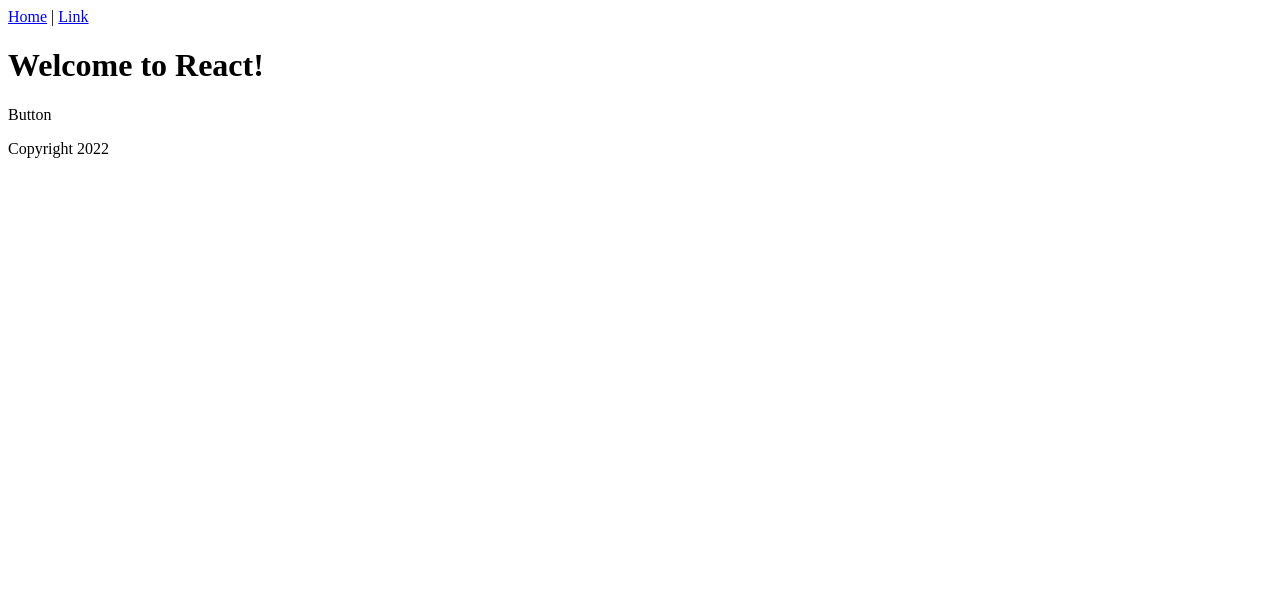
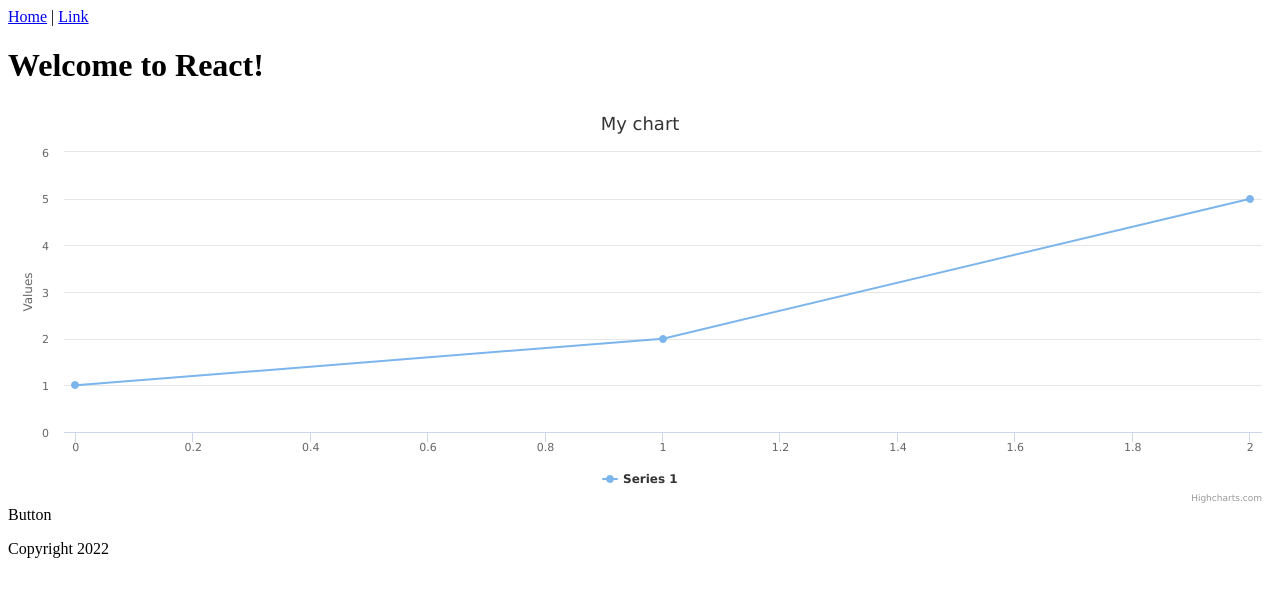
Before and after one commit to makbusher/react-library-practice, a React (Vite) app: page / in a window 1280 px wide. Shown: the top 596 px of the page. Built offline with nearby package versions, Linux system fonts and the light colour scheme; some icons are missing.

Commit message:
add chart

```diff
--- a/src/App.jsx
+++ b/src/App.jsx
@@ -1,6 +1,8 @@
 import { Header } from "./Header";
 import { Content } from "./Content";
 import { Footer } from "./Footer";
+
+
 
 function App() {
   return (
--- a/src/Content.jsx
+++ b/src/Content.jsx
@@ -1,10 +1,27 @@
 import { AwesomeButton } from 'react-awesome-button';
 import 'react-awesome-button/dist/styles.css';
+import React from 'react';
+import Highcharts from 'highcharts';
+import HighchartsReact from 'highcharts-react-official';
+
+
+const options = {
+  title: {
+    text: 'My chart'
+  },
+  series: [{
+    data: [1, 2, 5]
+  }]
+}
 
 export function Content() {
   return (
     <div>
       <h1>Welcome to React!</h1>
+      <HighchartsReact
+        highcharts={Highcharts}
+        options={options}
+      />
       <AwesomeButton type="primary">Button</AwesomeButton>
     </div>
   );
```
